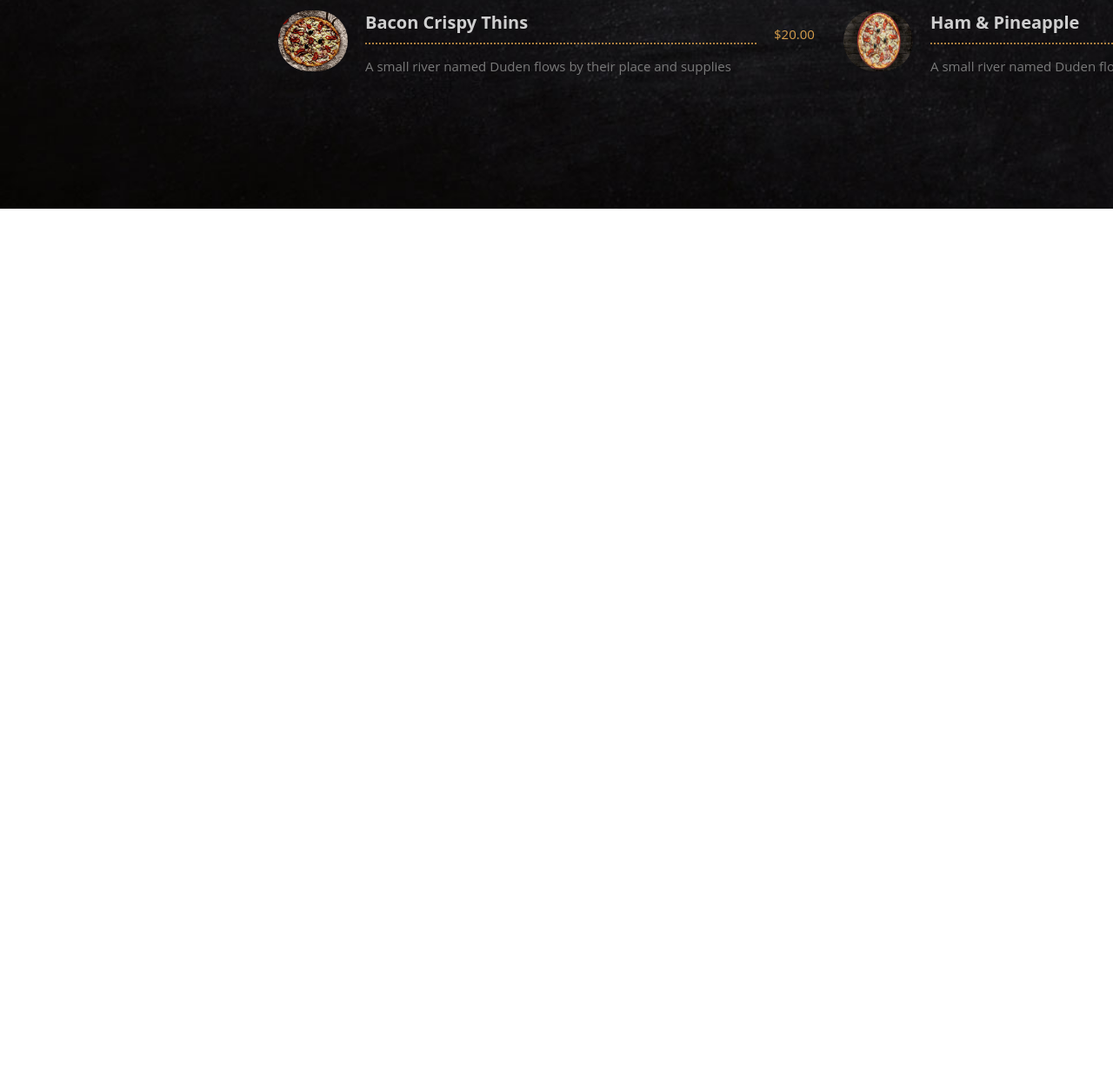
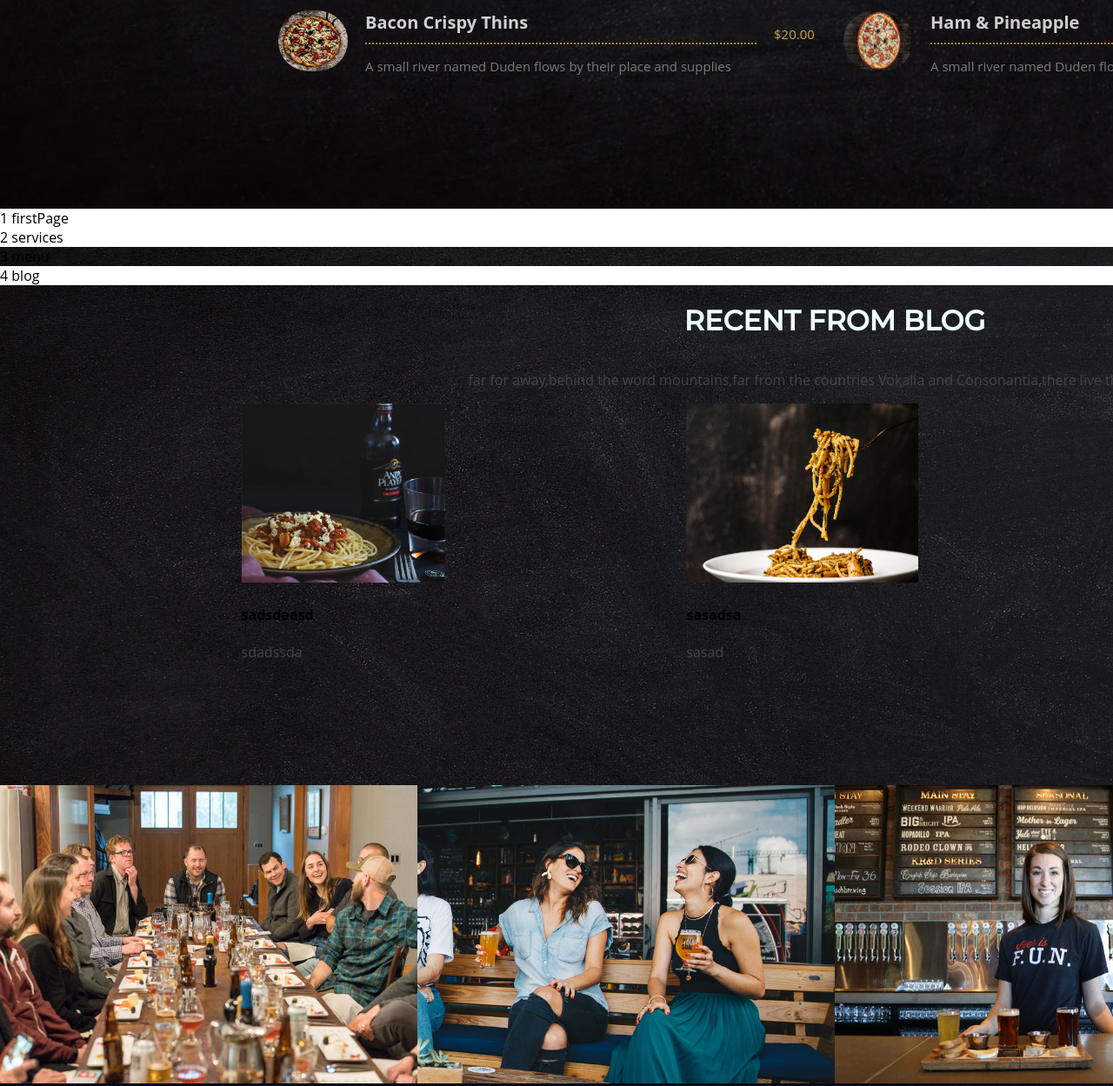
Before and after one commit to vartass/webpack-PIZZA, a website built with webpack: page src/template.html in a window 1280 px wide. Shown: the part 1455-2704 px from the top of the page at 87% size. Before the commit the page ends 1739 px from the top, so only its background shows below. Built offline with nearby package versions, Linux system fonts and the light colour scheme; files whose address does not match are found by name.

Commit message:
blogKirill 1,2 50% done

```diff
--- /dev/null
+++ b/src/styles/_blogKirill.scss
@@ -0,0 +1,49 @@
+@import url('https://fonts.googleapis.com/css2?family=Montserrat:wght@500&display=swap');
+
+.blogStart {
+  width: 1920px;
+  height: 575px;
+  background-image: url("~assets/img/bg_4.jpg");
+  display: flex;
+  flex-wrap: wrap;
+  flex-direction: column;
+  align-items: center;
+}
+
+.blogStart h1 {
+  text-transform: uppercase;
+  color: azure;
+  font-family: 'Montserrat', sans-serif;
+}
+
+.blogStart p{
+  color: #454547;
+}
+
+.blogStartImg {
+  width: 1920px;
+  height: auto;
+  display: flex;
+  justify-content: space-evenly;
+}
+
+.blogStartImg img {
+  width: auto;
+  height: 206px;
+}
+
+.blogEnd {
+  width: 1920px;
+  height: 662px;
+  display: flex;
+  flex-wrap: wrap;
+}
+.blogEnd img {
+  width: 480px;
+  height: auto;
+
+}
+.blogFinish img {
+  width: 1920px;
+  height: 662px;
+}
--- a/src/styles/index.scss
+++ b/src/styles/index.scss
@@ -6,4 +6,5 @@
 @import 'variables';
 @import 'mainContainer';
 @import 'menu';
+@import "blogKirill";
 //@import 'scaffolding';
--- a/src/template.html
+++ b/src/template.html
@@ -205,6 +205,46 @@
   </div>
   <div class="blog"></div>
   <div class="aboutContact"></div>
+  <div class="firstPageSlider">1 firstPage</div>
+  <div class="services">2 services</div>
+  <div class="menu">3 menu</div>
+  <div class="blog">4 blog
+    <div class="blogStart">
+      <h1>recent from blog</h1>
+      <p>far for away,behind the word mountains,far from the countries Vokalia and Consonantia,there live the blind
+        texts.</p>
+      <div class="blogStartImg">
+        <div>
+          <img src="assets/img/image_1.jpg">
+          <!--        data-->
+          <h4>sadsdaasd</h4>
+          <p>sdadssda</p>
+        </div>
+        <div>
+          <img src="assets/img/image_2.jpg">
+          <!--        data-->
+          <h4>sasadsa</h4>
+          <p>sasad</p>
+        </div>
+        <div>
+          <img src="assets/img/image_3.jpg">
+          <!--        data-->
+          <h4>sasdsad</h4>
+          <p>sadsadsda</p>
+        </div>
+      </div>
+    </div>
+    <div class="blogEnd">
+      <img src="assets/img/gallery-1.jpg">
+      <img src="assets/img/gallery-2.jpg">
+      <img src="assets/img/gallery-3.jpg">
+      <img src="assets/img/gallery-4.jpg">
+      <div class="blogFinish">
+        <img src="assets/img/bg_2.jpg">
+      </div>
+    </div>
+  </div>
+  <div class="aboutContact">5 aboutContact</div>
 </div>
 
 </body>
```
